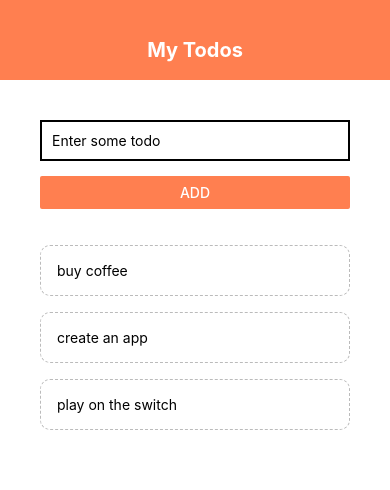
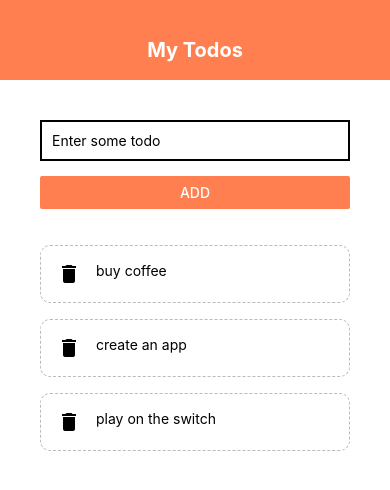
Before and after one commit to AlexKor-5/React_Native_App, a React Native app: screen / in a window 390 px wide. Shown: the top 490 px of the page. Built offline with nearby package versions, Linux system fonts and the light colour scheme.

Commit message:
ToDo final update

```diff
--- a/App.js
+++ b/App.js
@@ -56,7 +56,6 @@
   content: {
     flex:1,
     padding: 40,
-    // backgroundColor:'darkblue',
   },
   list: {
     flex:1,
--- a/components/todosItem.js
+++ b/components/todosItem.js
@@ -1,10 +1,14 @@
 import React from 'react'
-import {StyleSheet, TouchableOpacity, Text} from 'react-native';
+import {StyleSheet, TouchableOpacity, Text,View} from 'react-native';
+import { MaterialIcons } from '@expo/vector-icons';
 
 export default function TodoItem({ pressHandler, item }) {
     return (
         <TouchableOpacity onPress={() => pressHandler(item.key)}>
-            <Text style={styles.item}>{item.text}</Text>
+            <View style={styles.item}>
+                <MaterialIcons name="delete" size={24} color="black" />
+                <Text style={styles.text}>{item.text}</Text>
+            </View>
         </TouchableOpacity>
     )
 }
@@ -17,5 +21,9 @@
         borderWidth: 1,
         borderStyle: "dashed",
         borderRadius: 10,
+        flexDirection:'row',
+    },
+    text:{
+        marginLeft:15
     }
 });
```
